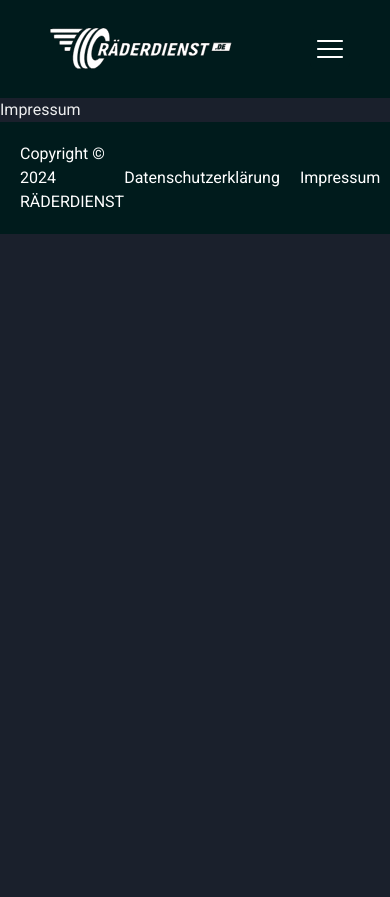
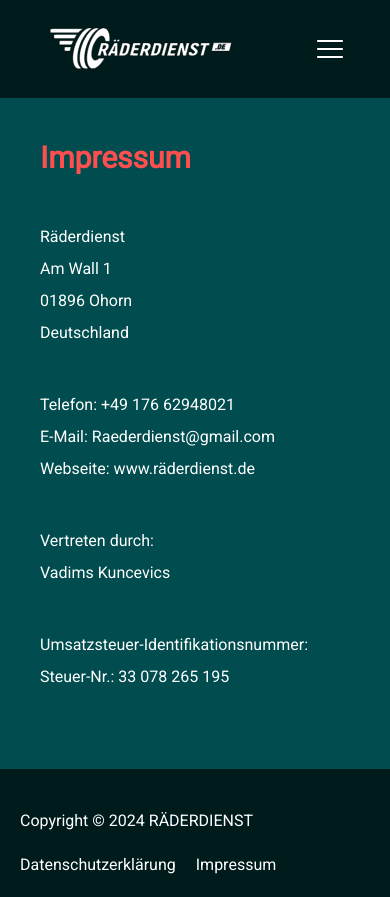
Before and after one commit to Raitis128/Raderdienst, a React (Vite) app: page /impressum in a window 390 px wide. Before the commit the page ends 844 px from the top, so only its background shows below. Built offline with nearby package versions, Linux system fonts and the light colour scheme.

Commit message:
Add Impressum text, make footer responsive

```diff
--- a/src/App.css
+++ b/src/App.css
@@ -1,3 +1,10 @@
 html {
     scroll-behavior: smooth;
 }
+
+html, body, #root {
+    height: 100%;
+    margin: 0;
+    display: flex;
+    flex-direction: column;
+}
--- a/src/App.tsx
+++ b/src/App.tsx
@@ -11,12 +11,14 @@ import PrivacyPolicy from "./components/PrivacyPolicy";
 import faq from "./data/faq";
 import bannerslides from "./data/banner";
 import Impressum from "./components/Impressum";
+import { Flex } from "@chakra-ui/react";
 
 function App() {
   return (
-    <>
+    <Flex direction={"column"} minH={"100vh"}>
       <Navigation />
 
+      <Flex as="main" flex="1" direction="column" bgColor={"blue.800"}>
         <Routes>
           <Route
             path="/"
@@ -30,12 +32,13 @@ function App() {
               </>
             }
           />
-
           <Route path="/datenschutz" element={<PrivacyPolicy />} />
           <Route path="/impressum" element={<Impressum />} />
         </Routes>
+      </Flex>
+
       <Footer />
-    </>
+    </Flex>
   );
 }
 
--- a/src/components/Footer.tsx
+++ b/src/components/Footer.tsx
@@ -22,8 +22,9 @@ const Footer = () => {
         p={5}
         justifyContent={"space-between"}
         alignItems={"center"}
+        flexWrap={"wrap"}
       >
-        <Text color="white">Copyright © 2024 RÄDERDIENST</Text>
+        <Text color="white" pb={5} pt={5} pr={5}>Copyright © 2024 RÄDERDIENST</Text>
 
         <Flex gap={5}>
           <Link
--- a/src/components/Impressum.tsx
+++ b/src/components/Impressum.tsx
@@ -1,5 +1,36 @@
+import { Heading, Stack, Text } from "@chakra-ui/react";
+
 const Impressum = () => {
-  return <div>Impressum</div>;
+  return (
+    <Stack bgColor={"blue.800"} p={10}>
+      <Heading as={"h1"} color="red.300" mb={10}>
+        Impressum
+      </Heading>
+
+      <Stack mb={10}>
+        <Text color="white">Räderdienst</Text>
+        <Text color="white">Am Wall 1</Text>
+        <Text color="white">01896 Ohorn</Text>
+        <Text color="white">Deutschland</Text>
+      </Stack>
+
+      <Stack mb={10}>
+        <Text color="white">Telefon: +49 176 62948021</Text>
+        <Text color="white">E-Mail: Raederdienst@gmail.com</Text>
+        <Text color="white">Webseite: www.räderdienst.de</Text>
+      </Stack>
+
+      <Stack mb={10}>
+        <Text color="white">Vertreten durch:</Text>
+        <Text color="white">Vadims Kuncevics</Text>
+      </Stack>
+
+      <Stack mb={10}>
+        <Text color="white">Umsatzsteuer-Identifikationsnummer:</Text>
+        <Text color="white">Steuer-Nr.: 33 078 265 195</Text>
+      </Stack>
+    </Stack>
+  );
 };
 
 export default Impressum;
```
Lines whose indentation alone changed are shown as unchanged.
